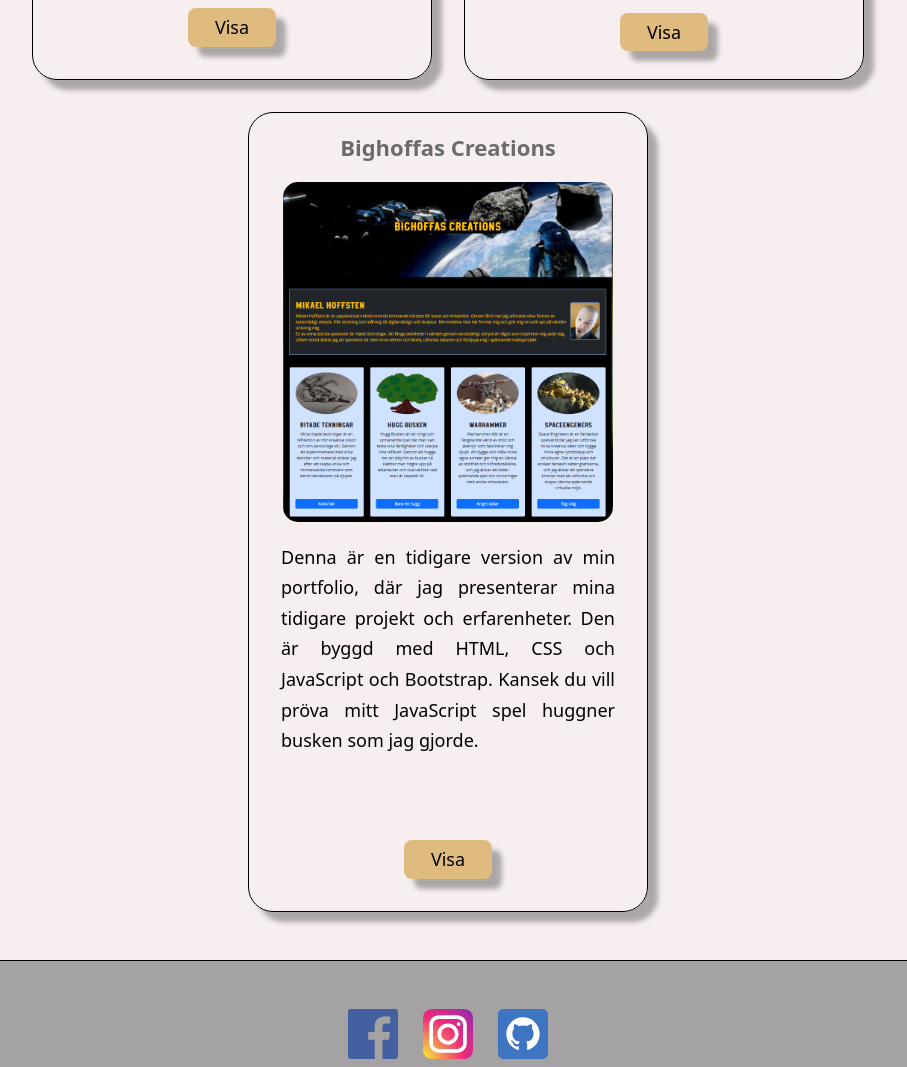
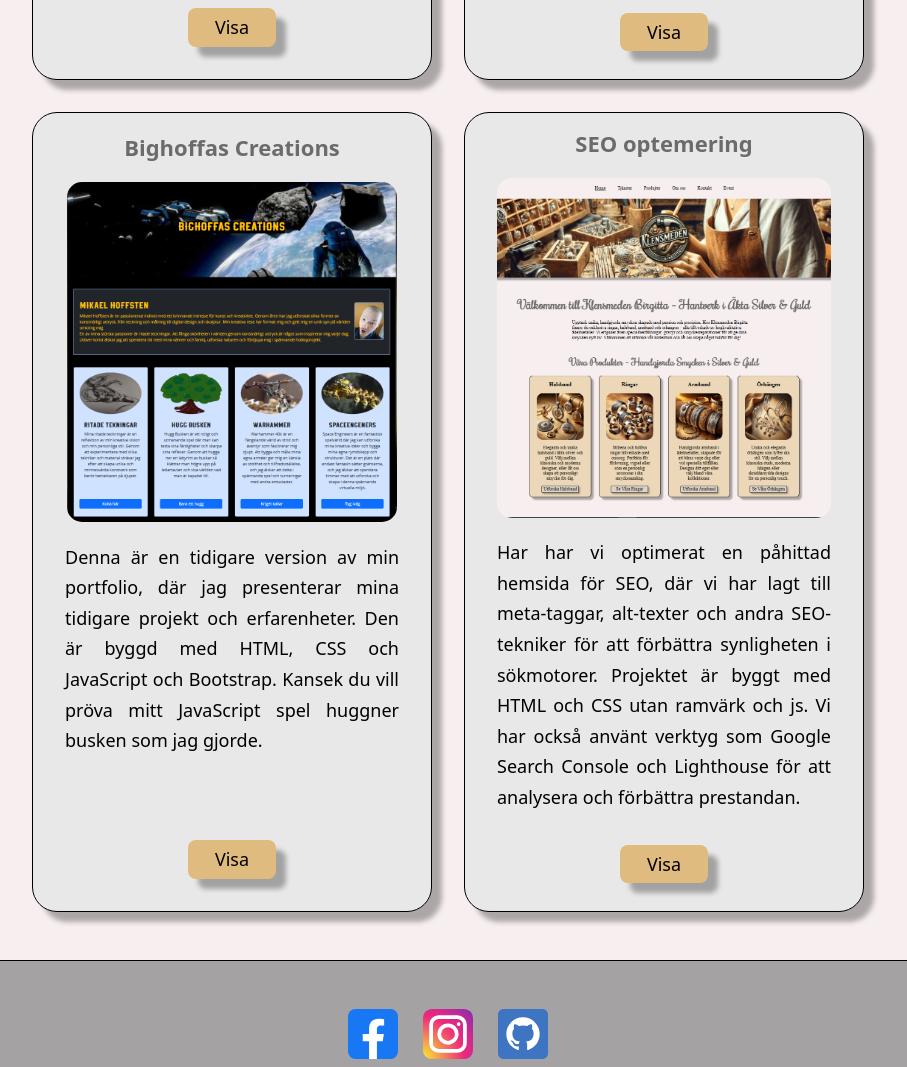
Before and after one commit to bighoffa89/bighoffa89.github.io, a plain HTML site: page pages/projekt.html in a window 1280 px wide. Shown: the part 1720-2787 px from the top of the page, without its empty margins (192-1099 px from the left). Drawn offline with Linux system fonts and the light colour scheme.

Commit message:
la till SEO-optimering och änder facebook_icon

```diff
--- a/css/produkter.css
+++ b/css/produkter.css
@@ -24,7 +24,7 @@ main h3 {
 }
 .card {
   max-width: 400px;
-
+  background-color: rgb(232, 232, 232);
   height: 800px;
   padding: 0 2rem;
   padding-bottom: 1rem;
--- a/pages/projekt.html
+++ b/pages/projekt.html
@@ -120,6 +120,30 @@
                 >Visa</a
               >
             </div>
+            <div class="card">
+              <h3 class="card_titel">SEO optemering</h3>
+              <div class="card_img_container">
+                <img
+                  loading="lazy"
+                  class="card_img"
+                  src="../imges/SEO-Optemering_klensmed.PNG"
+                  alt="Guld ring med månformad symbol och stjärna"
+                />
+              </div>
+
+              <p class="card_text">
+                Har har vi optimerat en påhittad hemsida för SEO, där vi har
+                lagt till meta-taggar, alt-texter och andra SEO-tekniker för att
+                förbättra synligheten i sökmotorer. Projektet är byggt med HTML
+                och CSS utan ramvärk och js. Vi har också använt verktyg som
+                Google Search Console och Lighthouse för att analysera och
+                förbättra prestandan.
+              </p>
+              <a
+                href="https://bighoffa89.github.io/SEO-optemering_Klensmed-Brigitta.github.io/"
+                >Visa</a
+              >
+            </div>
           </div>
         </section>
       </main>
@@ -129,7 +153,7 @@
             <a href="https://www.facebook.com">
               <img
                 loading="lazy"
-                src="../imges/icons/Facebooklogo.svg"
+                src="../imges/icons/facebook_icon.svg"
                 alt="facebook icon"
               />
             </a>
--- a/styles.css
+++ b/styles.css
@@ -116,7 +116,7 @@ footer ul {
 }
 @media (prefers-color-scheme: dark) {
   body {
-    background: #181818;
+    background: #000000;
     color: #eae8e8;
   }
   .wrapper {
```
Also changed, not shown: index.html (+1 -1 lines), pages/kontakt.html (+1 -1 lines), imges/SEO-Optemering_klensmed.PNG (added), imges/icons/Facebooklogo.svg (deleted), imges/icons/facebook_icon.svg (added).
